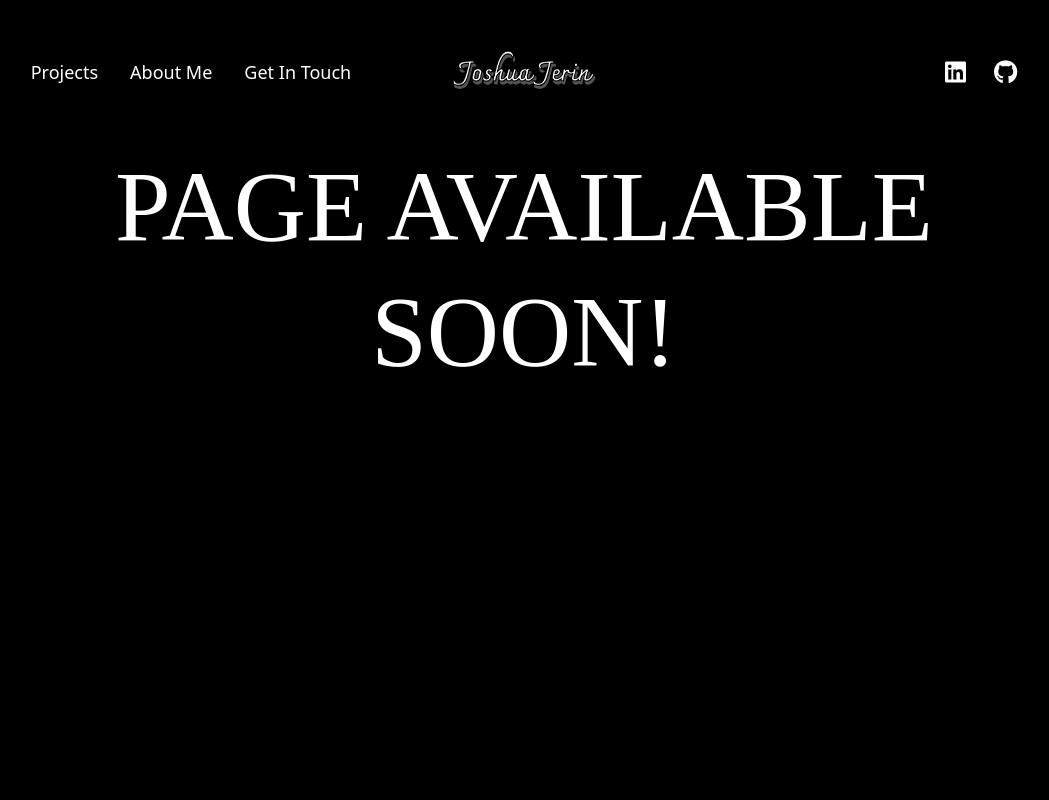
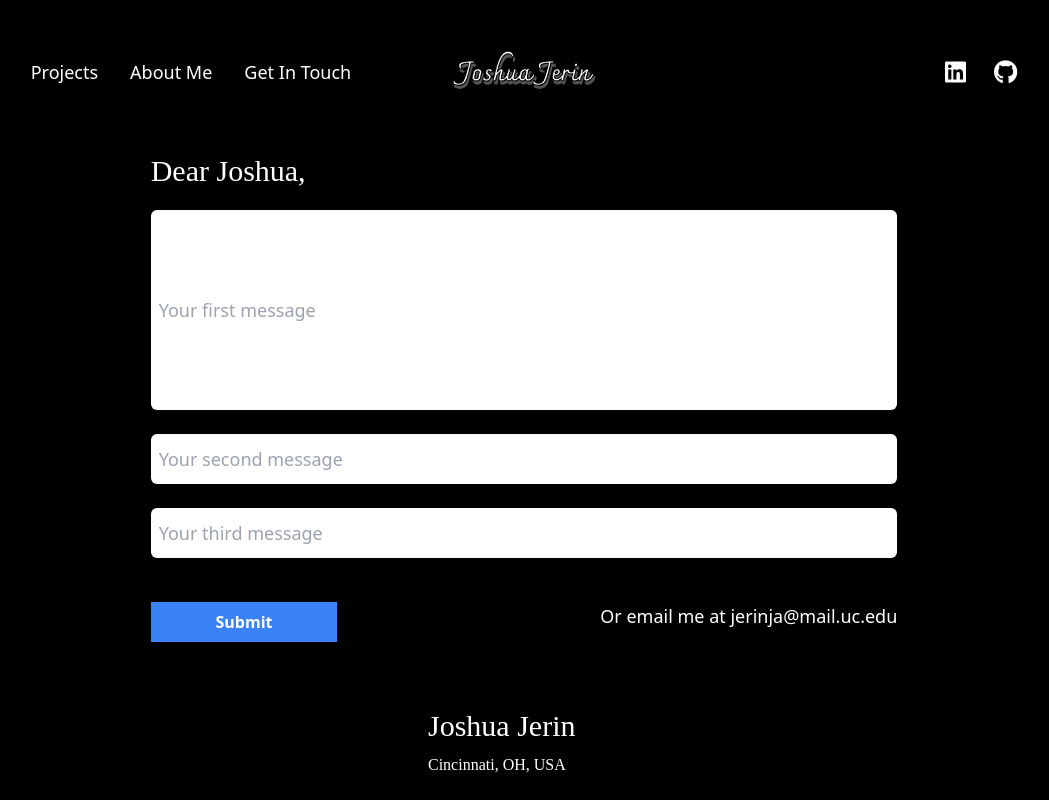
Before and after one commit to joshuajerin/portfolio-website, a Vue app: page /contact in a window 1280 px wide. Shown: the whole page, without its empty margins (116-1165 px from the left). Built offline with nearby package versions, Linux system fonts and the light colour scheme.

Commit message:
Added elements to about page and footer

```diff
--- a/public/index.html
+++ b/public/index.html
@@ -9,7 +9,7 @@
     <link rel="stylesheet" href="https://cdnjs.cloudflare.com/ajax/libs/font-awesome/6.4.0/css/all.min.css" integrity="sha512-iecdLmaskl7CVkqkXNQ/ZH/XLlvWZOJyj7Yy7tcenmpD1ypASozpmT/E0iPtmFIB46ZmdtAc9eNBvH0H/ZpiBw==" crossorigin="anonymous" referrerpolicy="no-referrer" />
 
   </head>
-  <body class = "font-sans bg-black">
+  <body class = "font-sans">
     <noscript>
       <strong>We're sorry but <%= htmlWebpackPlugin.options.title %> doesn't work properly without JavaScript enabled. Please enable it to continue.</strong>
     </noscript>
--- a/src/views/AboutView.vue
+++ b/src/views/AboutView.vue
@@ -1,6 +1,6 @@
 <template>
-  <div>
-  <div class = " rounded-full flex justify-center items-center max-h-full w-10/12 h-16 mx-auto my-10  lg:flex bg-black">
+  <div class="flex flex-col min-h-screen bg-black">
+    <div class = "rounded-full flex justify-center items-center max-h-full w-10/12 h-16 mx-auto my-10 lg:flex">
     <nav class = "self-center w-5/12 ml-10">
       <ul class = "flex">
         <li class = "mr-8 text-lg text-white cursor-pointer"><router-link to="/projects">Projects</router-link></li>
@@ -22,13 +22,26 @@
     <router-view/>
   </div>
 
-  <div class="inset-0 text-white flex items-center justify-center">
+    <div class="flex-grow flex items-center justify-center flex-col bg-black">
+      <!-- Form and other content -->
       <header class="w-10/12 text-center">
-        <h1 class="main-heading text-[100px] font-normal leading-tight font-[JustAnotherHand] ">
+        <h1 class="main-heading text-[100px] text-white font-normal leading-tight font-[JustAnotherHand] ">
           PAGE AVAILABLE SOON!
         </h1>
       </header>
-  </div>
+
+    </div>
+
+      <div class=" flex flex-col gap-3 w-full items-center h-[100px] px-[530px] py-2 mt-[50px]">
+          <div class="text-white flex flex-col gap-3 w-full items-center">
+        <div class="text-3xl font-['Kaisei_Opti'] w-48 h-[46.25%]">
+          Joshua Jerin
+        </div>
+        <div class="font-['Kaisei_Opti'] self-center w-48">
+          Cincinnati, OH, USA
+        </div>
+      </div>
+        </div>
   </div>
 </template>
 
--- a/src/views/ContactView.vue
+++ b/src/views/ContactView.vue
@@ -1,6 +1,6 @@
 <template>
-  <div>
-  <div class = " rounded-full flex justify-center items-center max-h-full w-10/12 h-16 mx-auto my-10  lg:flex bg-black">
+  <div class="flex flex-col min-h-screen bg-black">
+    <div class = "rounded-full flex justify-center items-center max-h-full w-10/12 h-16 mx-auto my-10 lg:flex">
     <nav class = "self-center w-5/12 ml-10">
       <ul class = "flex">
         <li class = "mr-8 text-lg text-white cursor-pointer"><router-link to="/projects">Projects</router-link></li>
@@ -22,19 +22,41 @@
     <router-view/>
   </div>
 
-  <div class="inset-0 text-white flex items-center justify-center">
-      <header class="w-10/12 text-center">
-        <h1 class="main-heading text-[100px] font-normal leading-tight font-[JustAnotherHand] ">
-          PAGE AVAILABLE SOON!
+    <div class="flex-grow flex items-center justify-center flex-col bg-black">
+      <!-- Form and other content -->
+      <header class="w-7/12 mb-5">
+        <h1 class="main-heading text-[30px] font-normal text-white leading-tight font-[JustAnotherHand] ">
+          Dear Joshua,
         </h1>
       </header>
-  </div>
+      <form class="w-7/12 text-center">
+        <input class="rounded-md w-full h-[200px] p-2 mb-6 text-black text-lg bg-white opacity-100" type="text" placeholder="Your first message">
+        <input class="rounded-md w-full h-[50px] p-2 mb-6 text-black text-lg bg-white opacity-100" type="text" placeholder="Your second message">
+        <input class="rounded-md w-full h-[50px] p-2 mb-6 text-black text-lg bg-white opacity-100" type="text" placeholder="Your third message">
+      </form>
+      <div class="w-7/12 mt-[20px] flex justify-between">
+      <button class="text-center w-3/12 p-2 bg-blue-500 hover:bg-blue-800 text-white font-bold " type="submit">Submit</button>
+      <p class="text-right text-white text-lg">Or email me at jerinja@mail.uc.edu</p>
+      </div>
+
+    </div>
+
+      <div class=" flex flex-col gap-3 w-full items-center h-[100px] px-[530px] py-2 mt-[50px]">
+          <div class="text-white flex flex-col gap-3 w-full items-center">
+        <div class="text-3xl font-['Kaisei_Opti'] w-48 h-[46.25%]">
+          Joshua Jerin
+        </div>
+        <div class="font-['Kaisei_Opti'] self-center w-48">
+          Cincinnati, OH, USA
+        </div>
+      </div>
+        </div>
   </div>
 </template>
+
 
 <script>
 export default {
   name: "App",
 };
 </script>
-//justify-between relative overflow-hidden
--- a/src/views/ProjectsView.vue
+++ b/src/views/ProjectsView.vue
@@ -1,6 +1,6 @@
 <template>
-  <div>
-  <div class = " rounded-full flex justify-center items-center max-h-full w-10/12 h-16 mx-auto my-10  lg:flex bg-black">
+  <div class="flex flex-col min-h-screen bg-black">
+    <div class = "rounded-full flex justify-center items-center max-h-full w-10/12 h-16 mx-auto my-10 lg:flex">
     <nav class = "self-center w-5/12 ml-10">
       <ul class = "flex">
         <li class = "mr-8 text-lg text-white cursor-pointer"><router-link to="/projects">Projects</router-link></li>
@@ -22,13 +22,26 @@
     <router-view/>
   </div>
 
-  <div class="inset-0 text-white flex items-center justify-center">
+    <div class="flex-grow flex items-center justify-center flex-col bg-black">
+      <!-- Form and other content -->
       <header class="w-10/12 text-center">
-        <h1 class="main-heading text-[100px] font-normal leading-tight font-[JustAnotherHand] ">
+        <h1 class="main-heading text-[100px] text-white font-normal leading-tight font-[JustAnotherHand] ">
           PAGE AVAILABLE SOON!
         </h1>
       </header>
-  </div>
+
+    </div>
+
+      <div class=" flex flex-col gap-3 w-full items-center h-[100px] px-[530px] py-2 mt-[50px]">
+          <div class="text-white flex flex-col gap-3 w-full items-center">
+        <div class="text-3xl font-['Kaisei_Opti'] w-48 h-[46.25%]">
+          Joshua Jerin
+        </div>
+        <div class="font-['Kaisei_Opti'] self-center w-48">
+          Cincinnati, OH, USA
+        </div>
+      </div>
+        </div>
   </div>
 </template>
 
```
